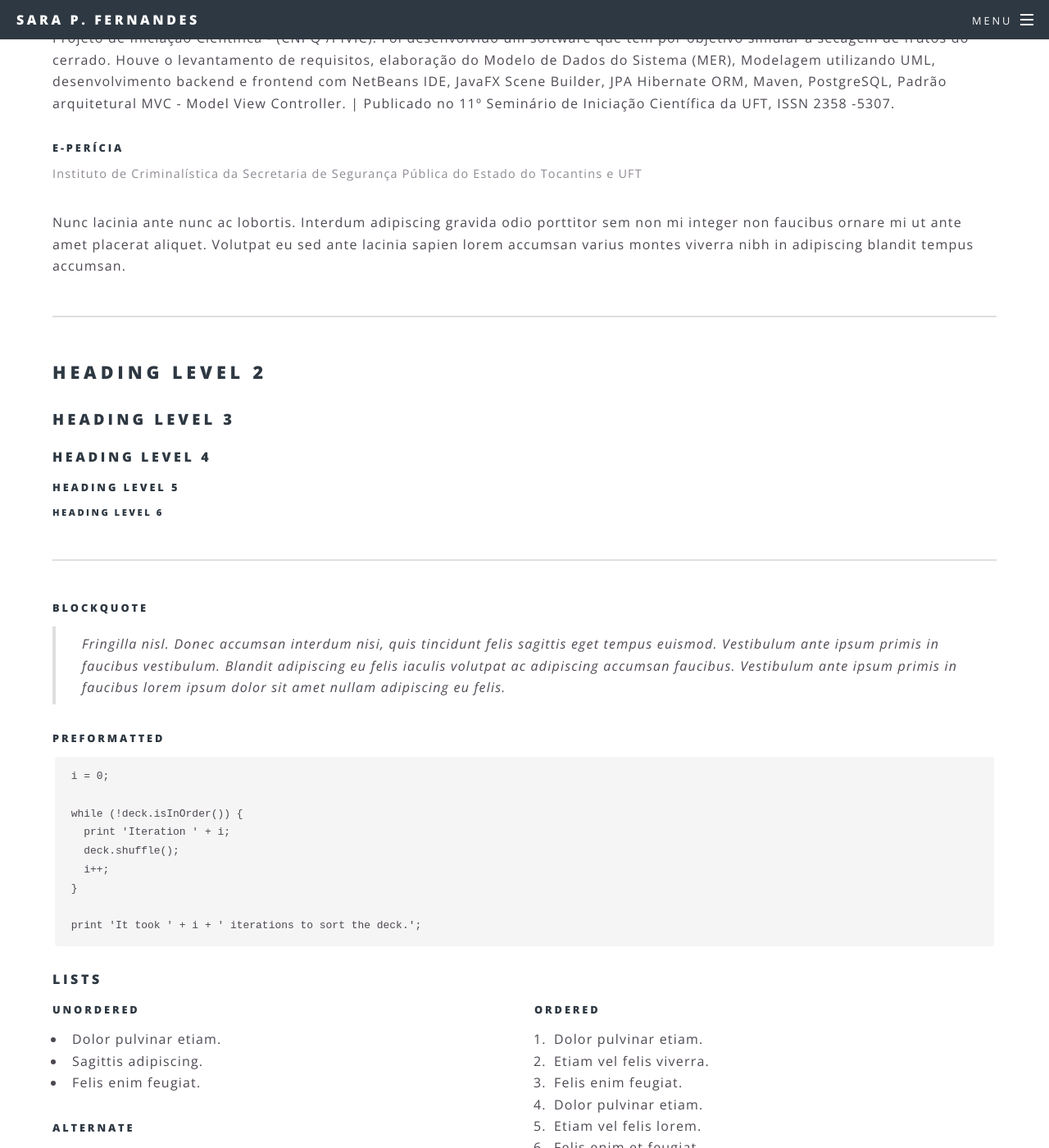
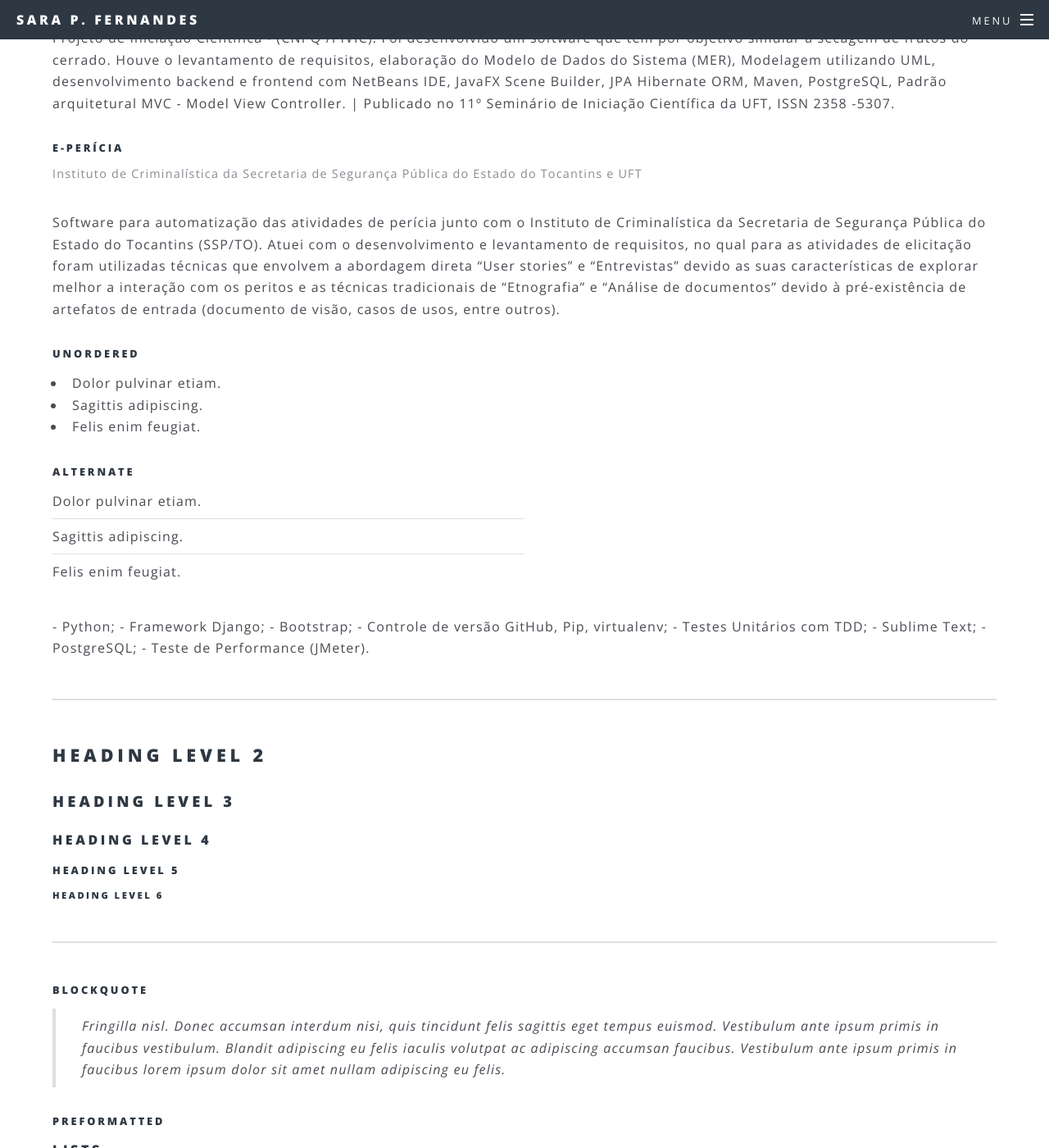
Before and after one commit to SaraFernandes/sarafernandes.github.io_sfdhgdfg, a Jekyll site: the page built from elements.html, in a window 1280 px wide and 1400 px high, scrolled down 769 px. Shown: the whole window at 82% size. Built offline with Jekyll 4.4.1, drawn with Linux system fonts in a browser that asks for light colours.

Commit message:
Add neu post Elicitação de requisitos

```diff
--- a/elements.html
+++ b/elements.html
@@ -18,7 +18,29 @@ title: Elements
 					<h5>e-Perícia</h5>
 					<p>Instituto de Criminalística da Secretaria de Segurança Pública do Estado do Tocantins e UFT</p>
 				</header>
-				<p>Nunc lacinia ante nunc ac lobortis. Interdum adipiscing gravida odio porttitor sem non mi integer non faucibus ornare mi ut ante amet placerat aliquet. Volutpat eu sed ante lacinia sapien lorem accumsan varius montes viverra nibh in adipiscing blandit tempus accumsan.</p>
+				<p>Software para automatização das atividades de perícia junto com o Instituto de Criminalística da Secretaria de Segurança Pública do Estado do Tocantins (SSP/TO). Atuei com o desenvolvimento e levantamento de requisitos, no qual para as atividades de elicitação foram utilizadas técnicas que envolvem a abordagem direta “User stories” e “Entrevistas” devido as suas características de explorar melhor a interação com os peritos e as técnicas tradicionais de “Etnografia” e “Análise de documentos” devido à pré-existência de artefatos de entrada (documento de visão, casos de usos, entre outros).
+					<div class="6u 12u$(medium)">
+						<h5>Unordered</h5>
+						<ul>
+							<li>Dolor pulvinar etiam.</li>
+							<li>Sagittis adipiscing.</li>
+							<li>Felis enim feugiat.</li>
+						</ul>
+						<h5>Alternate</h5>
+						<ul class="alt">
+							<li>Dolor pulvinar etiam.</li>
+							<li>Sagittis adipiscing.</li>
+							<li>Felis enim feugiat.</li>
+						</ul>
+					</div>
+- Python;
+- Framework Django;
+- Bootstrap;
+- Controle de versão GitHub, Pip, virtualenv;
+- Testes Unitários com TDD;
+- Sublime Text;
+- PostgreSQL;
+- Teste de Performance (JMeter).</p>
 				<hr />
 				<h2>Heading Level 2</h2>
 				<h3>Heading Level 3</h3>
@@ -29,15 +51,7 @@ title: Elements
 				<h5>Blockquote</h5>
 				<blockquote>Fringilla nisl. Donec accumsan interdum nisi, quis tincidunt felis sagittis eget tempus euismod. Vestibulum ante ipsum primis in faucibus vestibulum. Blandit adipiscing eu felis iaculis volutpat ac adipiscing accumsan faucibus. Vestibulum ante ipsum primis in faucibus lorem ipsum dolor sit amet nullam adipiscing eu felis.</blockquote>
 				<h5>Preformatted</h5>
-				<pre><code>i = 0;
 
-while (!deck.isInOrder()) {
-  print 'Iteration ' + i;
-  deck.shuffle();
-  i++;
-}
-
-print 'It took ' + i + ' iterations to sort the deck.';</code></pre>
 	</section>
 	<section>
 		<h4>Lists</h4>
--- a/index.html
+++ b/index.html
@@ -35,7 +35,7 @@ layout: landing
 						<section class="spotlight">
 							<div class="image"><img src="images/requisitos.jpg" alt="" /></div><div class="content">
 								<h2>Analista de Requisitos</h2>
-								<p>Levantamento de requisitos para desenvolvimento ou implementação de  sistemas e também de demandas de melhorias relacionadas ao software; documentação (documento de visão, documento de especificação  funcional de requisitos, casos de uso, classes, regras de negócios), segundo UML; elaboração de manuais de usuário (de sistemas) e prototipação de telas.</p>
+								<p>Levantamento de requisitos para desenvolvimento ou implementação de  sistemas e também de demandas de melhorias relacionadas ao software; relatórios (documento de visão, documento de especificação  funcional de requisitos, casos de uso, classes, regras de negócios), segundo UML; elaboração de manuais de usuário (de sistemas) e prototipação de telas.</p>
 							</div>
 						</section>
 						<section class="spotlight">
@@ -56,13 +56,13 @@ layout: landing
 						<div class="inner">
 							<header class="major">
 								<h2>Mais Um Pouco</h2>
-								<p> Participo de todo o ciclo de vida de desenvolvimento de software para fornecer informações sobre os requisitos funcionais, horários e possíveis problemas. Sempre procuro me comunicar eficazmente com toda a equipe do projeto de software,  a fim de contribuir com o máximo de valor possível e ganhar rapidamente seu respeito, transformando o ambiente em um lugar onde haja colaboração, e conseguentemente ótimos resultados.
+								<p> Participo de todo o ciclo de vida de desenvolvimento de software para fornecer informações sobre os requisitos funcionais, horários e possíveis problemas. Sempre procuro me comunicar eficazmente com toda a equipe do projeto, a fim de contribuir com o máximo de valor possível e ganhar rapidamente seu respeito, transformando o ambiente em um lugar onde haja colaboração, e conseguentemente ótimos resultados.
 								</p>
 							</header>
 							<ul class="features">
 								<li class="icon fa-paper-plane-o">
 									<h3>A Engenharia de Requisitos</h3>
-									<p> A Engenharia de Requisitos, uma sub-área da Engenharia de Software, estuda o processo de definição dos requisitos que o software deve atender. A área surgiu em 1993 com a realização do I International Symposium on Requirements Engineering. O processo de definição de requisitos é uma interface entre os desejos e necessidades dos clientes e a posterior implementação desses requisitos em forma de software.</p>
+									<p> É uma sub-área da Engenharia de Software, estuda o processo de definição dos requisitos que o software deve atender. A área surgiu em 1993 com a realização do I International Symposium on Requirements Engineering. O processo de definição de requisitos é uma interface entre os desejos e necessidades dos clientes e a posterior implementação desses requisitos em forma de software.</p>
 								</li>
 								<li class="icon fa-laptop">
 									<h3>Teste de Software</h3>
```
